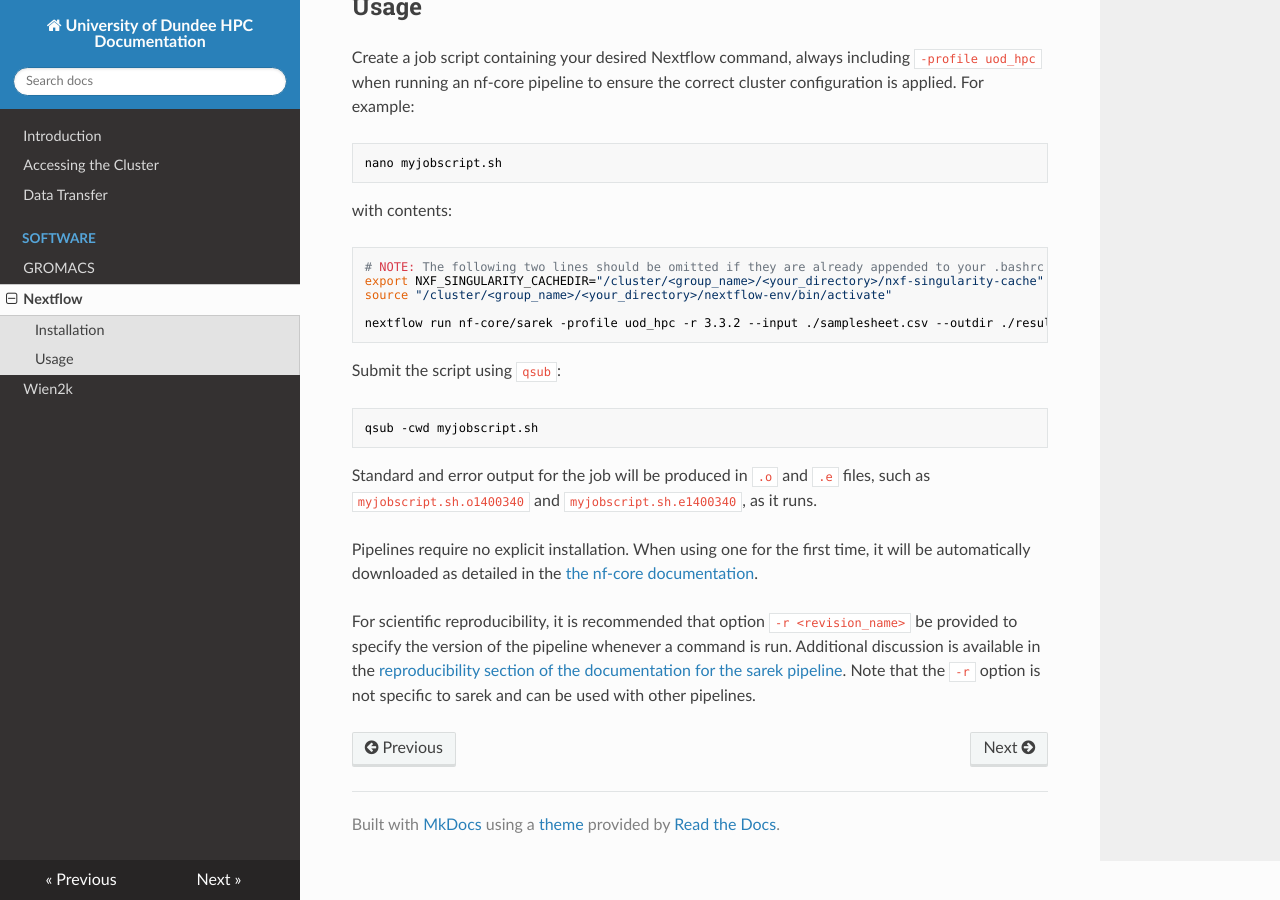
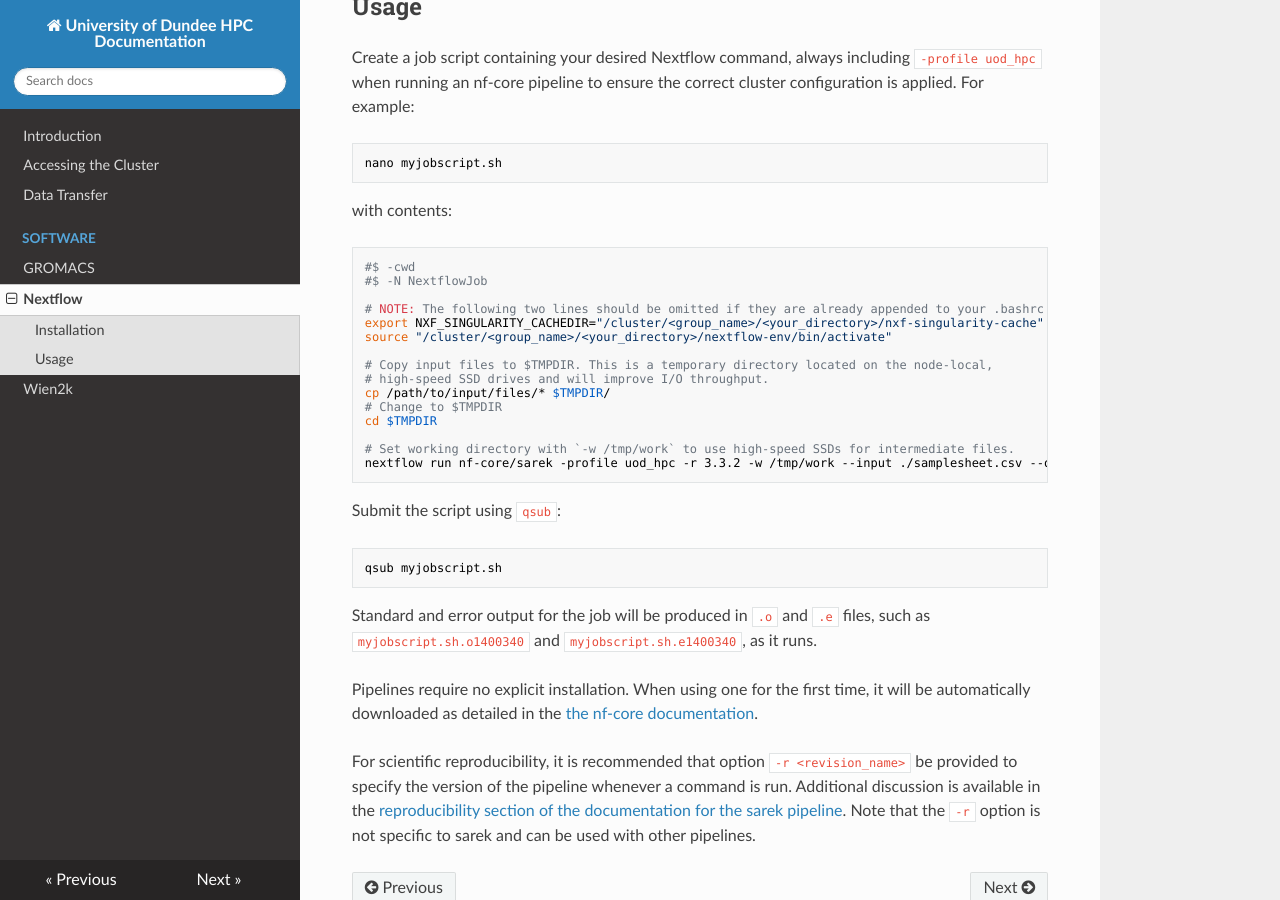
Before and after one commit to dsloanm-uodit/hpc-docs, an MkDocs documentation site: the page built from docs/software/nextflow.md, in a window 1280 px wide and 900 px high, scrolled down 1685 px. Built offline with MkDocs 1.6.1, drawn with Linux system fonts in a browser that asks for light colours; nearby versions of some CDN libraries.

Commit message:
Update Nextflow docs to include use of TMPDIR

````diff
--- a/docs/software/nextflow.md
+++ b/docs/software/nextflow.md
@@ -83,17 +83,27 @@ nano myjobscript.sh
 with contents:
 
 ```bash
+#$ -cwd
+#$ -N NextflowJob
+
 # NOTE: The following two lines should be omitted if they are already appended to your .bashrc
 export NXF_SINGULARITY_CACHEDIR="/cluster/<group_name>/<your_directory>/nxf-singularity-cache"
 source "/cluster/<group_name>/<your_directory>/nextflow-env/bin/activate"
 
-nextflow run nf-core/sarek -profile uod_hpc -r 3.3.2 --input ./samplesheet.csv --outdir ./results ...<further parameters as required>...
+# Copy input files to $TMPDIR. This is a temporary directory located on the node-local,
+# high-speed SSD drives and will improve I/O throughput.
+cp /path/to/input/files/* $TMPDIR/
+# Change to $TMPDIR
+cd $TMPDIR
+
+# Set working directory with `-w /tmp/work` to use high-speed SSDs for intermediate files.
+nextflow run nf-core/sarek -profile uod_hpc -r 3.3.2 -w /tmp/work --input ./samplesheet.csv --outdir /path/to/results ...<further parameters as required>...
 ```
 
 Submit the script using `qsub`:
 
 ```console
-qsub -cwd myjobscript.sh
+qsub myjobscript.sh
 ```
 
 Standard and error output for the job will be produced in `.o` and `.e` files, such as `myjobscript.sh.o1400340` and `myjobscript.sh.e1400340`, as it runs.
````
